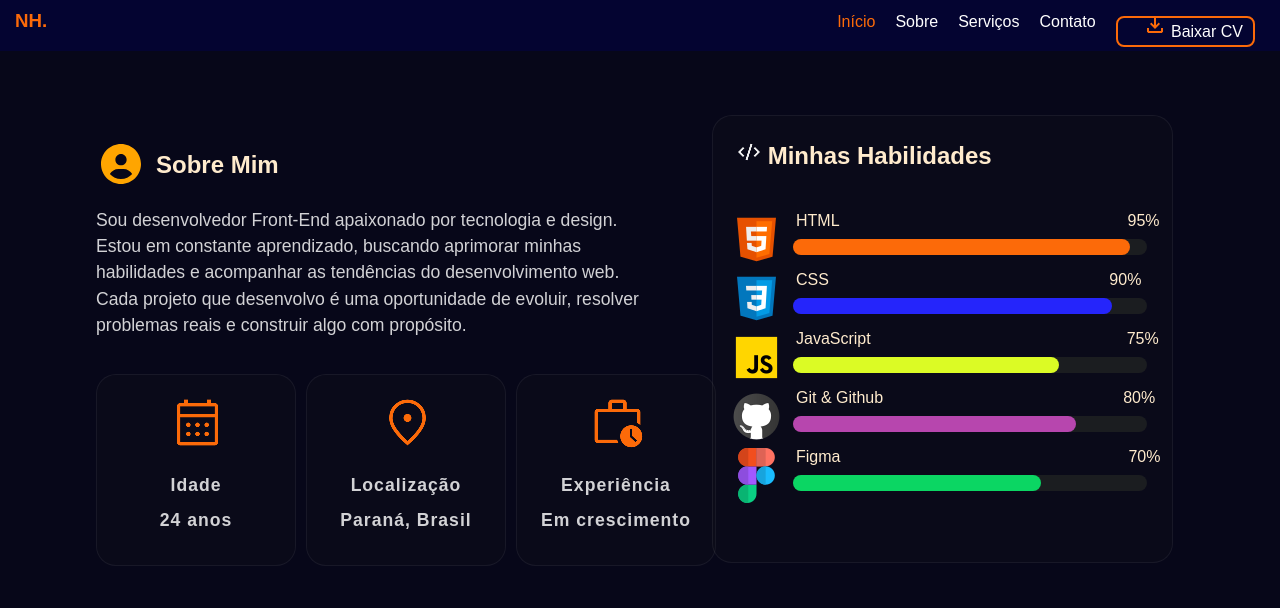
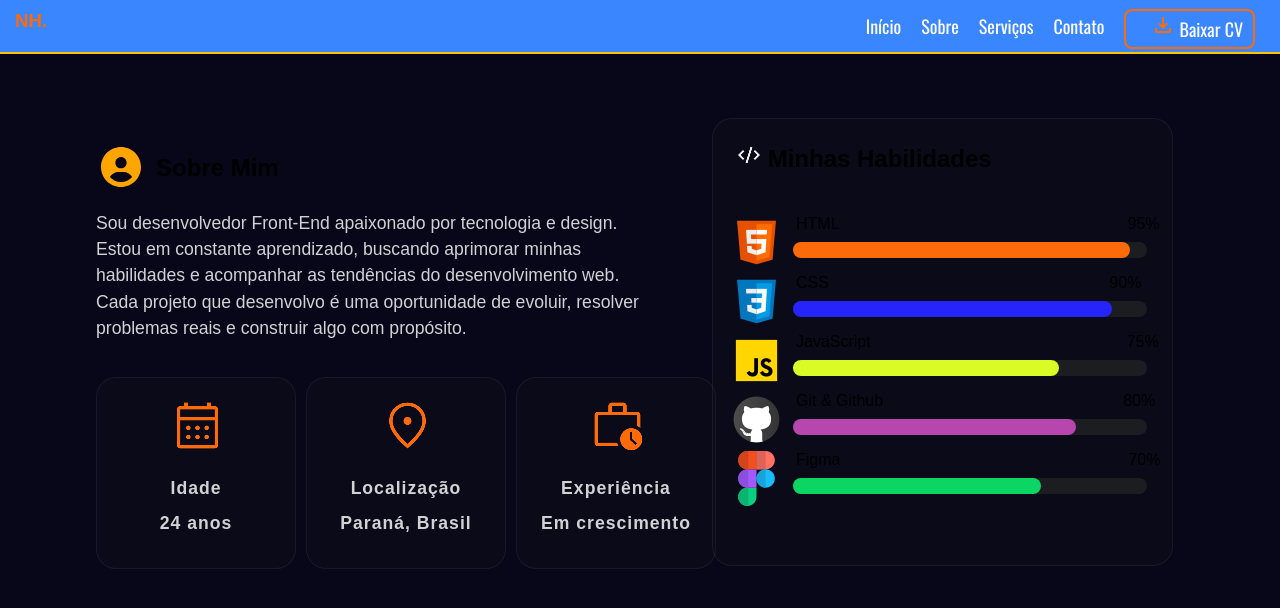
Before and after one commit to Nascimento-Hebo/portfolio-my, a plain HTML site: page Sobre.html in a window 1280 px wide. Drawn offline with nearby package versions, Linux system fonts and the light colour scheme; a web font is replaced by a local one.

Commit message:
style: estou dando uma melhoria no visual do meu portfolio

```diff
--- a/Sobre.html
+++ b/Sobre.html
@@ -4,6 +4,9 @@
 <head>
     <meta charset="UTF-8">
     <meta name="viewport" content="width=device-width, initial-scale=1.0">
+    <link rel="preconnect" href="https://fonts.googleapis.com">
+    <link rel="preconnect" href="https://fonts.gstatic.com" crossorigin>
+    <link href="https://fonts.googleapis.com/css2?family=Oswald:wght@200..700&display=swap" rel="stylesheet">
     <link rel="stylesheet" href="portfolio.css">
     <title>Sobre</title>
 </head>
--- a/portfolio.css
+++ b/portfolio.css
@@ -1,30 +1,43 @@
+/*===========================
+IMPORT GOOGLE FONTS
+=============================*/
 @import url('https://fonts.googleapis.com/css2?family=Saira+Stencil:ital,wght@0,100..900;1,100..900&display=swap');
 
-
+/*===========================
+RESET GERAL
+=============================*/
 * {
     margin: 0;
     padding: 0;
     box-sizing: border-box;
 }
 
+/*===========================
+VARIAVEIS GLOBAIS
+=============================*/
+:root {
+    --backBottom: rgb(7, 7, 25);
+    --colorText: rgb(247, 246, 246);
+}
 
+/*===========================
+CONFIG VIEW GLOBAL
+=============================*/
 body {
     font-family: "Saira Stencil", sans-serif;
-    font-family: 'Times New Roman', Times, serif;
-    background-color: rgb(7, 7, 25);
-    color: blanchedalmond;
-    font-family: Arial, Helvetica, sans-serif;
+    background-color: var(--backBottom);
+}
 
-}
 
 /*Aqui é o cabeçalho*/
 .cabecalho {
     margin: 10px 20px;
     display: flex;
     justify-content: space-between;
-    background-color: rgba(1, 1, 78, 0.463);
+    background-color: #3A86FF;
     padding: 10px;
     margin: 0 0 0 0;
+    border-bottom: 2.5px solid #FFC300;
 }
 
 h3 {
@@ -41,11 +54,12 @@ nav ul {
     margin-right: 15px;
 }
 
-.inicio {
-    color: rgb(252, 106, 9);
-}
-
 nav ul li a {
+    font-family: "Oswald", sans-serif;
+    font-optical-sizing: auto;
+    font-weight: 400;
+    font-style: normal;
+    font-size: 18px;
     color: white;
     text-decoration: none;
 }
```
